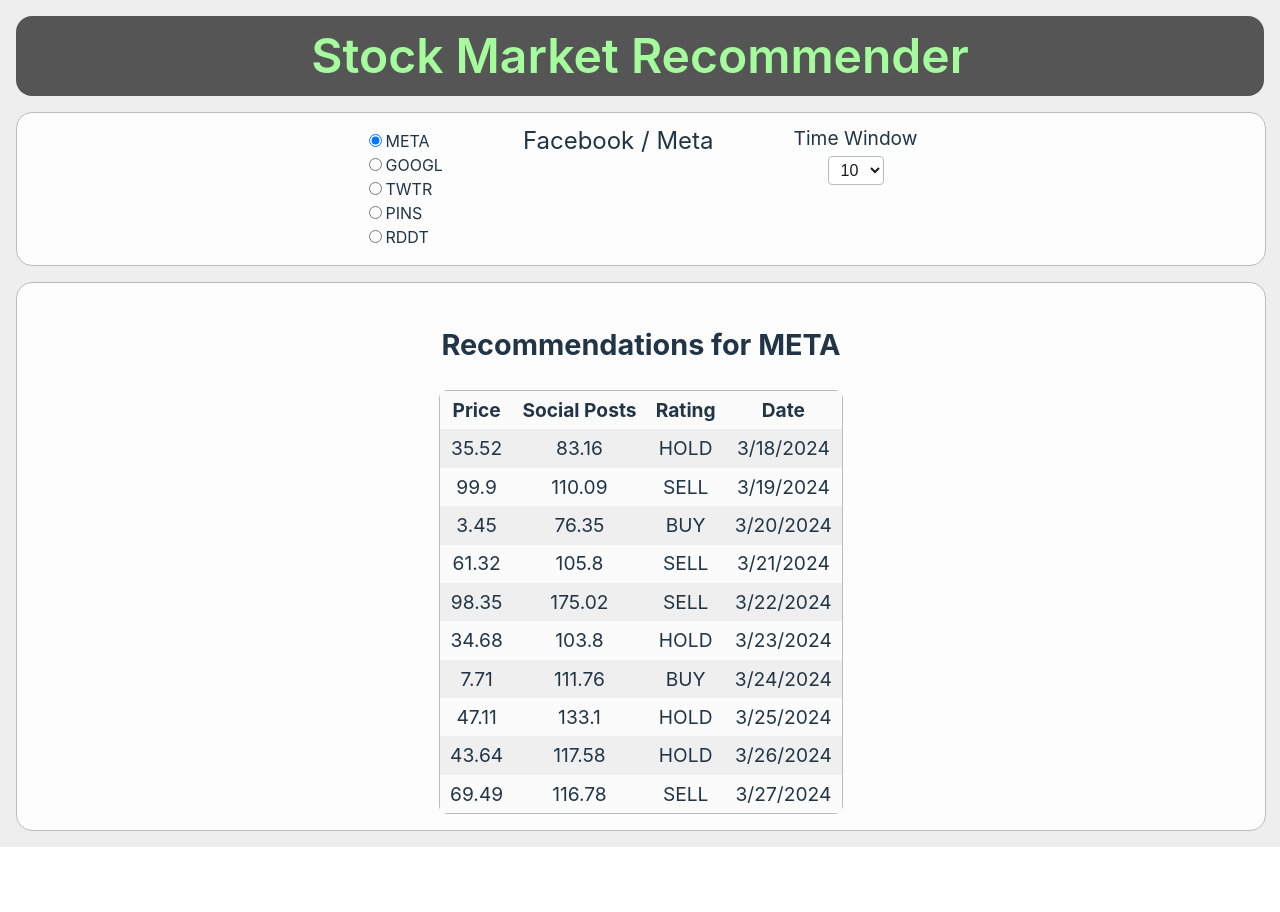
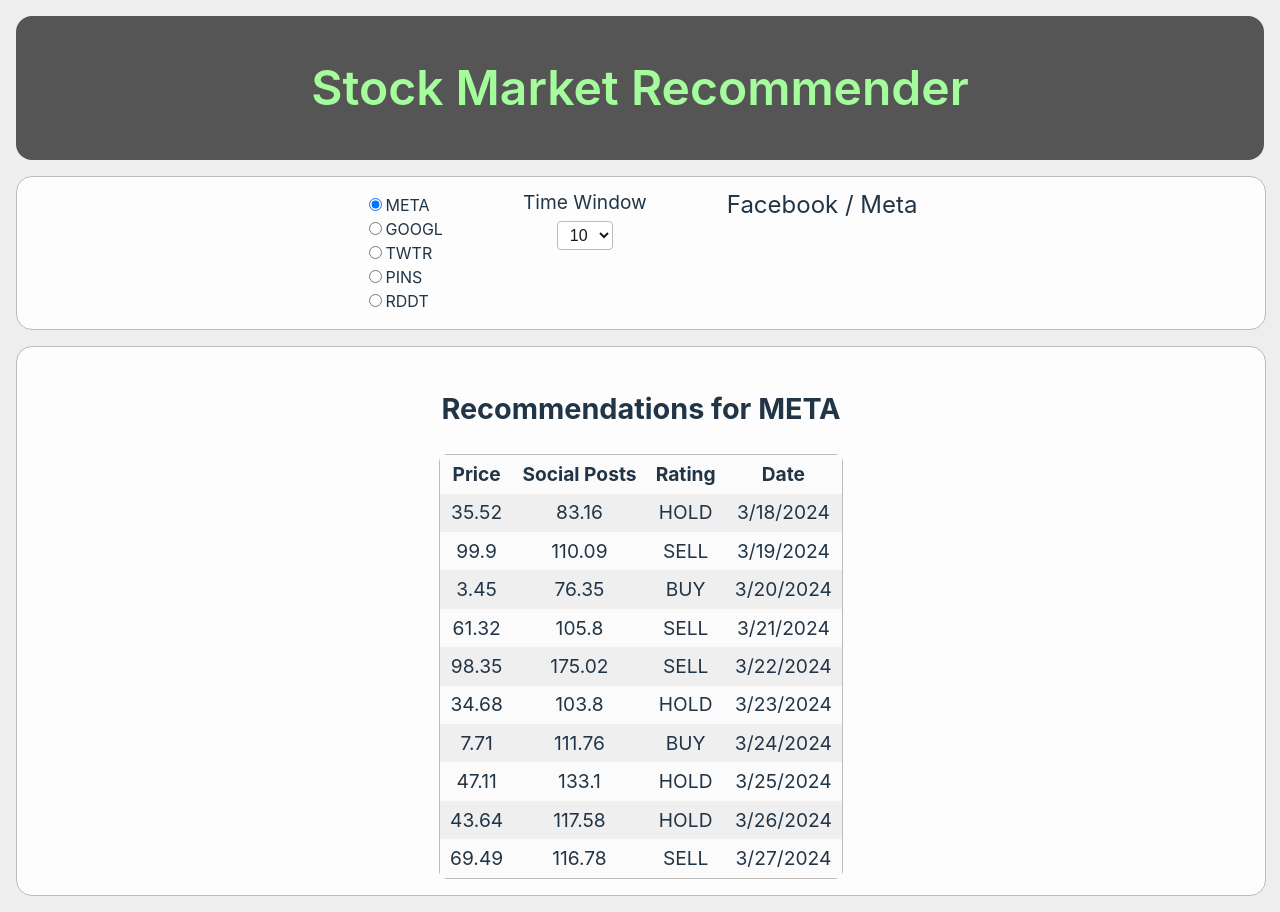
Before and after one commit to krisbelangernelson/stock-prediction, a React (Vite) app: page / in a window 1280 px wide. Both pictures are taken after a click on the radio button "META". Before the commit the page ends 847 px from the top, so only its background shows below. Built offline with nearby package versions, Linux system fonts and the light colour scheme.

Commit message:
refactor: hiding sections

```diff
--- a/src/components/Header/Header.tsx
+++ b/src/components/Header/Header.tsx
@@ -3,7 +3,7 @@
 export default function Header() {
   return (
     <header>
-      <div className="title">Stock Market Recommender</div>
+      <h1 className="title">Stock Market Recommender</h1>
     </header>
   )
 }
--- a/src/components/StockForm/StockForm.tsx
+++ b/src/components/StockForm/StockForm.tsx
@@ -25,8 +25,8 @@
     <section className="stock-form">
       <div className="stock-form-content">
         <StockList stock={stock} setStock={setStock} />
-        {company && <SocialMediaInfo company={company} />}
-        {company && <TimeWindow timeWindow={timeWindow} setTimeWindow={setTimeWindow} />}
+        {company ? <TimeWindow timeWindow={timeWindow} setTimeWindow={setTimeWindow} /> : <div />}
+        {company ? <SocialMediaInfo company={company} /> : <h2>Select a social media stock</h2>}
       </div>
     </section>
   )
--- a/src/components/StockTable/StockTable.tsx
+++ b/src/components/StockTable/StockTable.tsx
@@ -16,8 +16,7 @@
     return getMockData(stock, Number(timeWindow))
   }, [stock, timeWindow])
 
-  if (!stock) return (<h2>Select a social media stock</h2>)
-
+  if (!stock) return null
   return (
     <div className="stock-table-container">
       <div className="stock-table-content">
```
